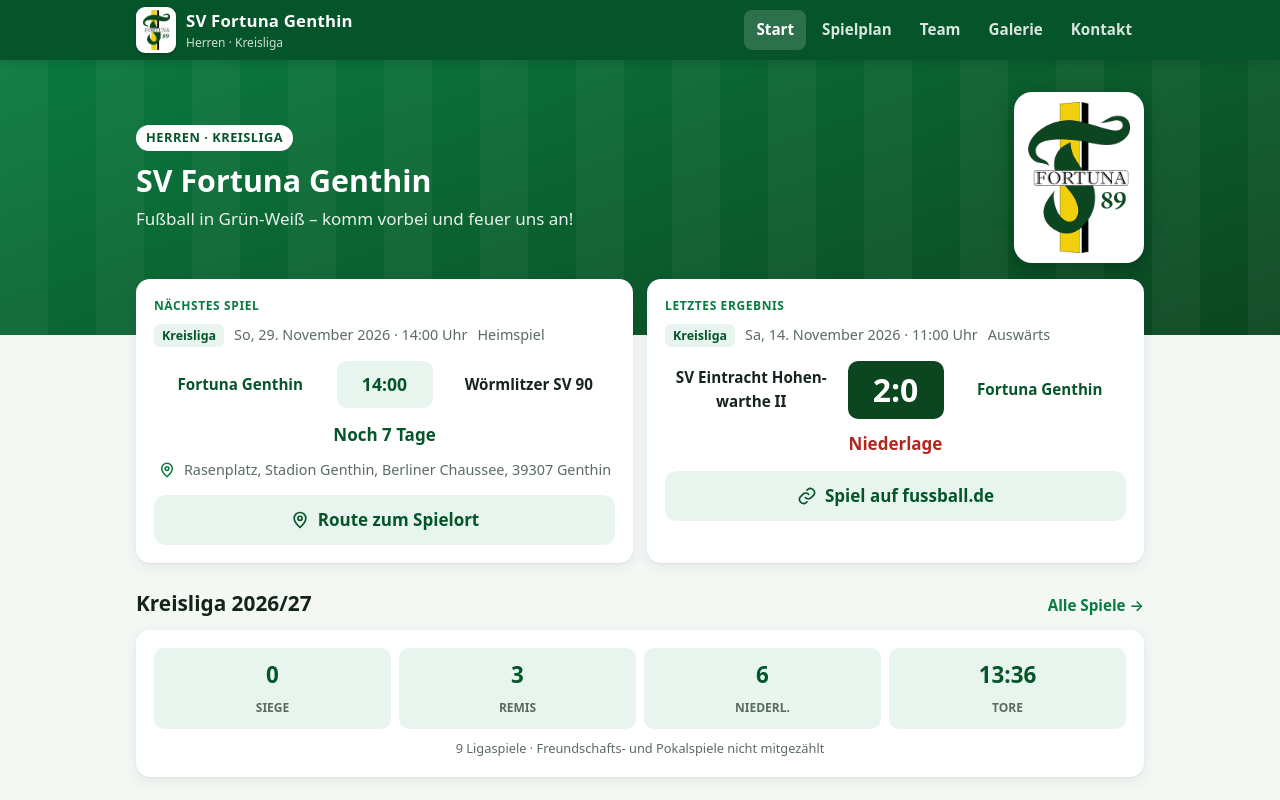
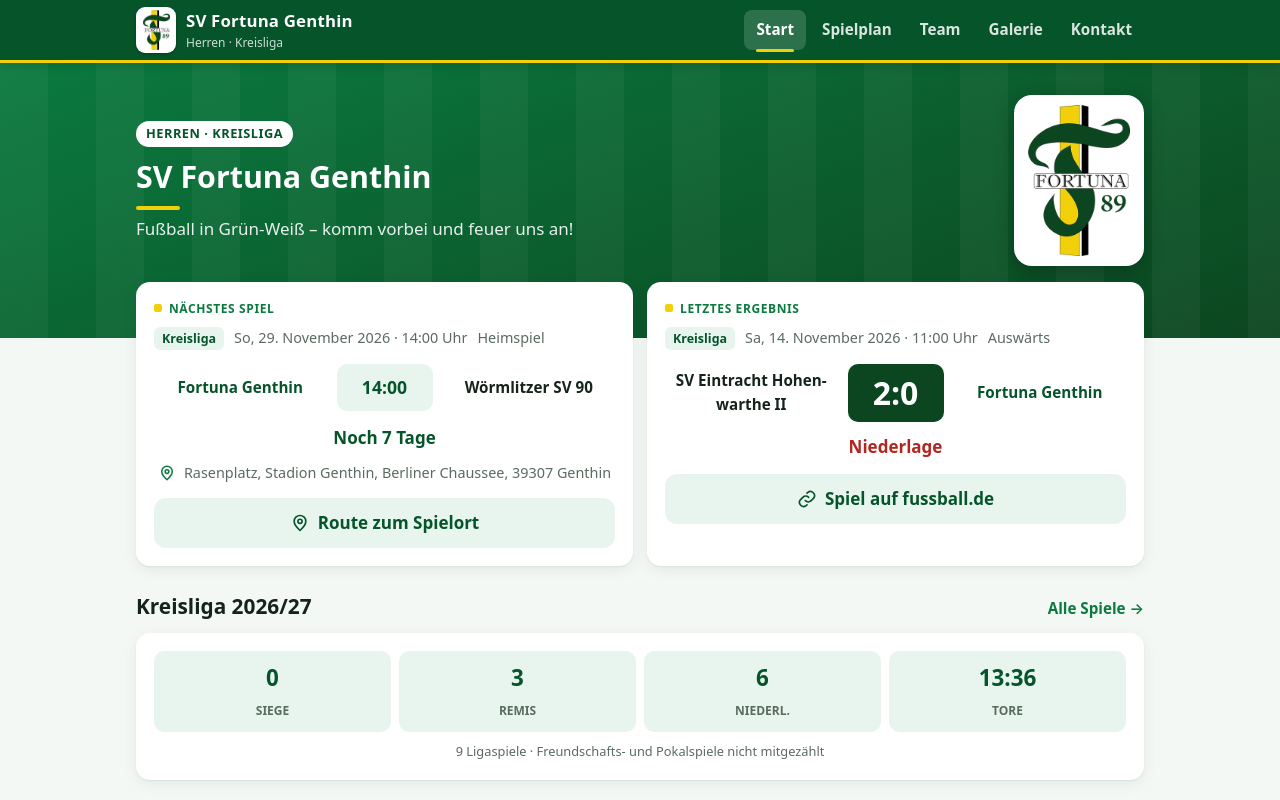
Before and after one commit to Diego25508/projekte-, a plain HTML site: page index.html in a window 1280 px wide. Shown: the top 800 px of the page. Drawn offline with Linux system fonts and the light colour scheme.

Commit message:
Gelbe Akzente aus dem Vereinslogo
Co-Authored-By: Claude Opus 5.5 <noreply@anthropic.com>
Claude-Session: https://claude.ai/code/session_01YRVdjWArc4cSGAsxwfo1dB

```diff
--- a/css/style.css
+++ b/css/style.css
@@ -296,3 +296,25 @@ section + section { margin-top: 28px; }
 .spielort { display: flex; gap: 8px; align-items: flex-start; justify-content: center; text-align: left; color: var(--text-leise); font-size: .9rem; margin: 10px 0 0; }
 .spielort svg { width: 18px; height: 18px; flex: none; margin-top: 2px; color: var(--gruen); }
 .bilanz-hinweis { grid-column: 1 / -1; margin: 10px 0 0; font-size: .8rem; color: var(--text-leise); text-align: center; }
+
+/* ---------- Gelbe Akzente aus dem Vereinslogo (sparsam, nur Schmuck) ---------- */
+:root { --gelb: #f1d009; }
+.kopf { border-bottom: 3px solid var(--gelb); }
+.hero h1::after, .seitenkopf h1::after {
+  content: ""; display: block; width: 44px; height: 4px; margin-top: 10px;
+  background: var(--gelb); border-radius: 2px;
+}
+.nav a[aria-current="page"] { position: relative; }
+.nav a[aria-current="page"]::before {
+  content: ""; position: absolute; top: 0; left: 30%; right: 30%; height: 3px;
+  background: var(--gelb); border-radius: 0 0 3px 3px;
+}
+@media (min-width: 820px) {
+  .nav a[aria-current="page"]::before { top: auto; bottom: -2px; left: 12px; right: 12px; border-radius: 3px; }
+}
+.etikett::before {
+  content: ""; display: inline-block; width: 8px; height: 8px; margin-right: 7px;
+  background: var(--gelb); border-radius: 2px; vertical-align: 1px;
+}
+.fuss { border-top: 3px solid var(--gelb); }
+:focus-visible { outline-color: var(--gelb); }
```
